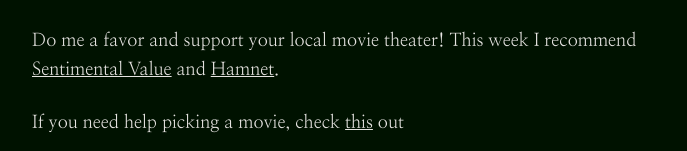
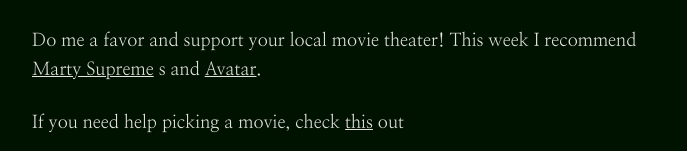
Before and after one commit to Sriketk/portfolio, a Next.js app: page / in a window 1280 px wide. Shown: the part 305-456 px from the top of the page, without its empty margins (296-983 px from the left). Built offline with nearby package versions, Linux system fonts and the light colour scheme.

Commit message:
marty and avatar

```diff
--- a/app/page.tsx
+++ b/app/page.tsx
@@ -29,21 +29,21 @@ export default function Home() {
           <p className="text-lg leading-relaxed text-foreground">
             Do me a favor and support your local movie theater! This week I recommend{" "}
             <Link
-              href="https://letterboxd.com/film/sentimental-value-2025/"
+              href="https://letterboxd.com/film/marty-supreme/"
               target="_blank"
               rel="noopener noreferrer"
               className="underline"
             >
-              Sentimental Value
-            </Link>{" "}
+              Marty Supreme
+            </Link>{" "}s
             and{" "}
             <Link
-              href="https://letterboxd.com/film/hamnet/"
+              href="https://letterboxd.com/film/avatar-fire-and-ash/"
               target="_blank"
               rel="noopener noreferrer"
               className="underline"
             >
-              Hamnet
+              Avatar
             </Link>
             .
           </p>
```
